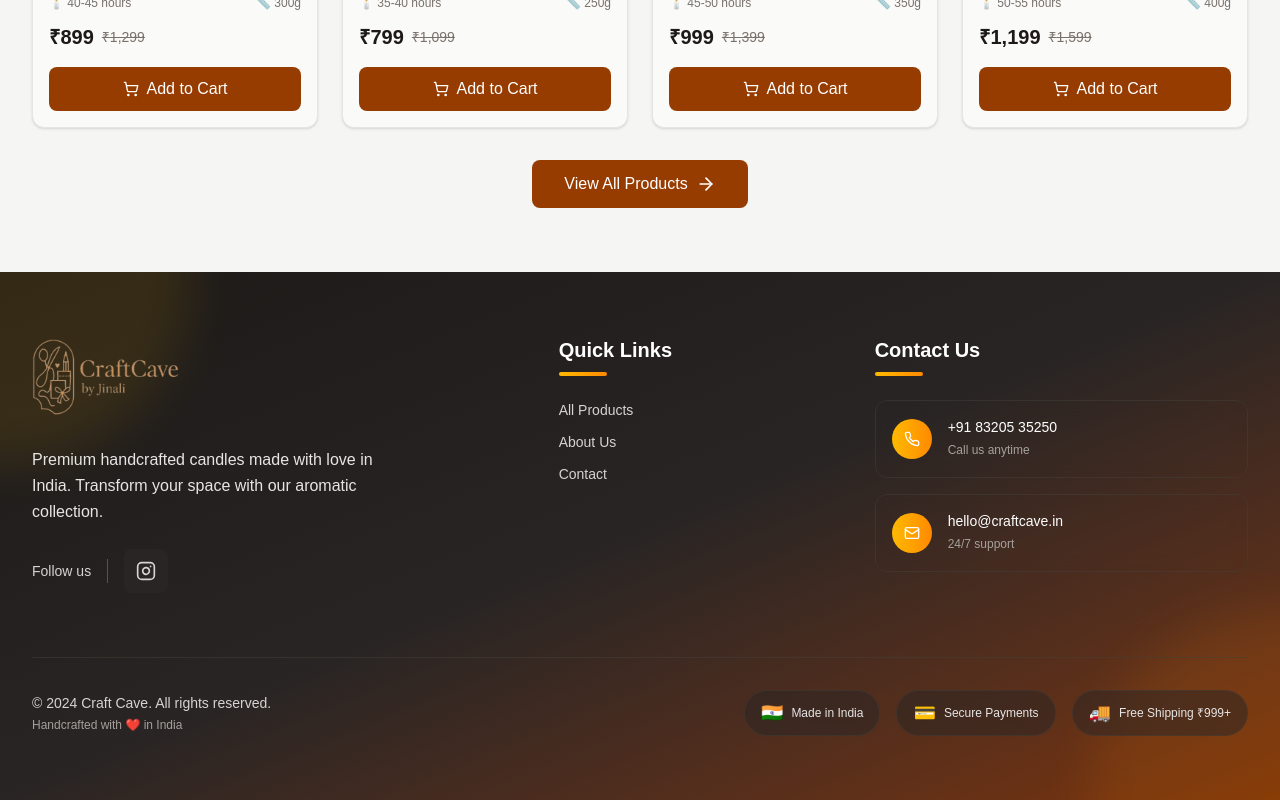
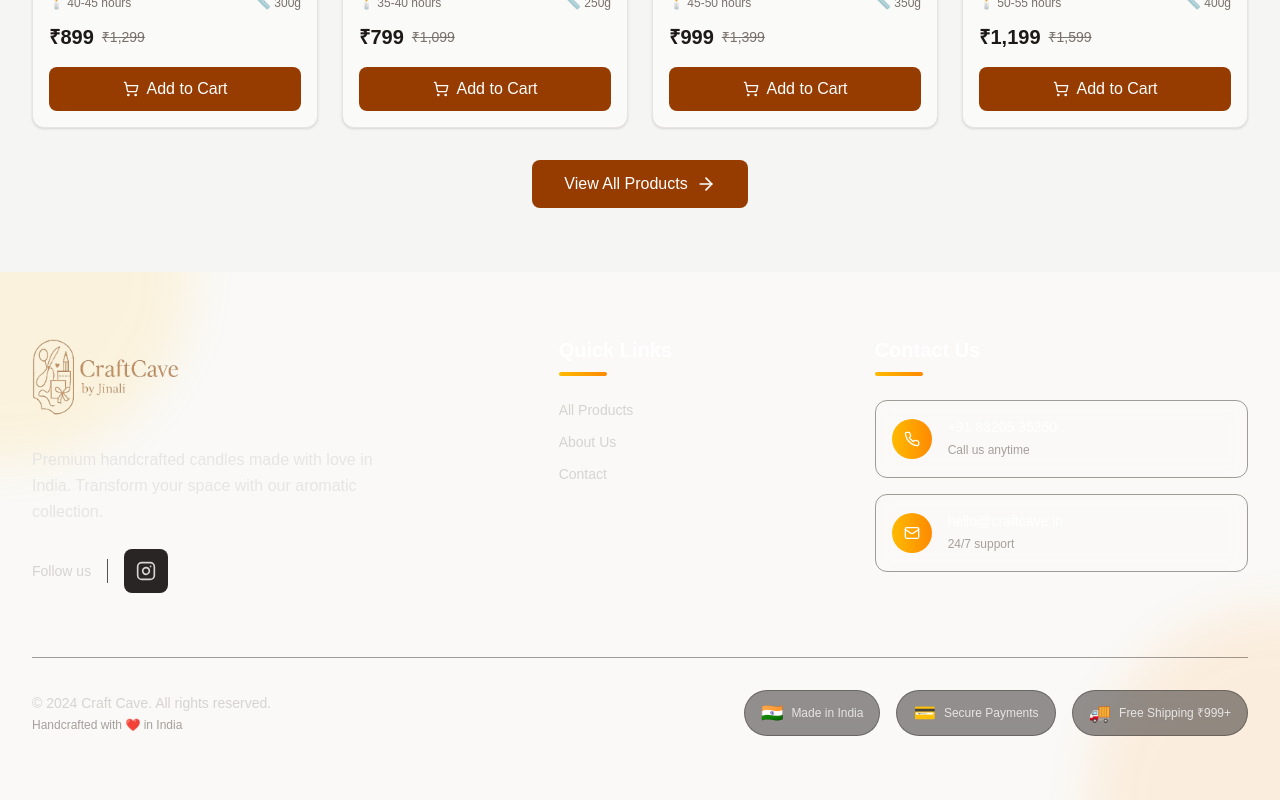
Before and after one commit to deep-shah28/craft-cave, a Next.js app: page / in a window 1280 px wide. Shown: the part 1693-2493 px from the top of the page. Built offline with nearby package versions, Linux system fonts and the light colour scheme.

Commit message:
feat: remove gradient from footer

```diff
--- a/components/Footer.tsx
+++ b/components/Footer.tsx
@@ -4,7 +4,7 @@ import { Instagram, Mail, Phone, MapPin } from 'lucide-react'
 
 export default function Footer() {
   return (
-    <footer className="bg-gradient-to-br from-stone-900 via-stone-800 to-amber-900 text-white relative overflow-hidden">
+    <footer className=" from-stone-900 via-stone-800 to-amber-900 text-white relative overflow-hidden">
       {/* Modern geometric background pattern */}
       <div className="absolute inset-0 opacity-10">
         <div className="absolute top-0 left-0 w-96 h-96 bg-amber-400 rounded-full mix-blend-multiply filter blur-xl transform -translate-x-48 -translate-y-48"></div>
```
